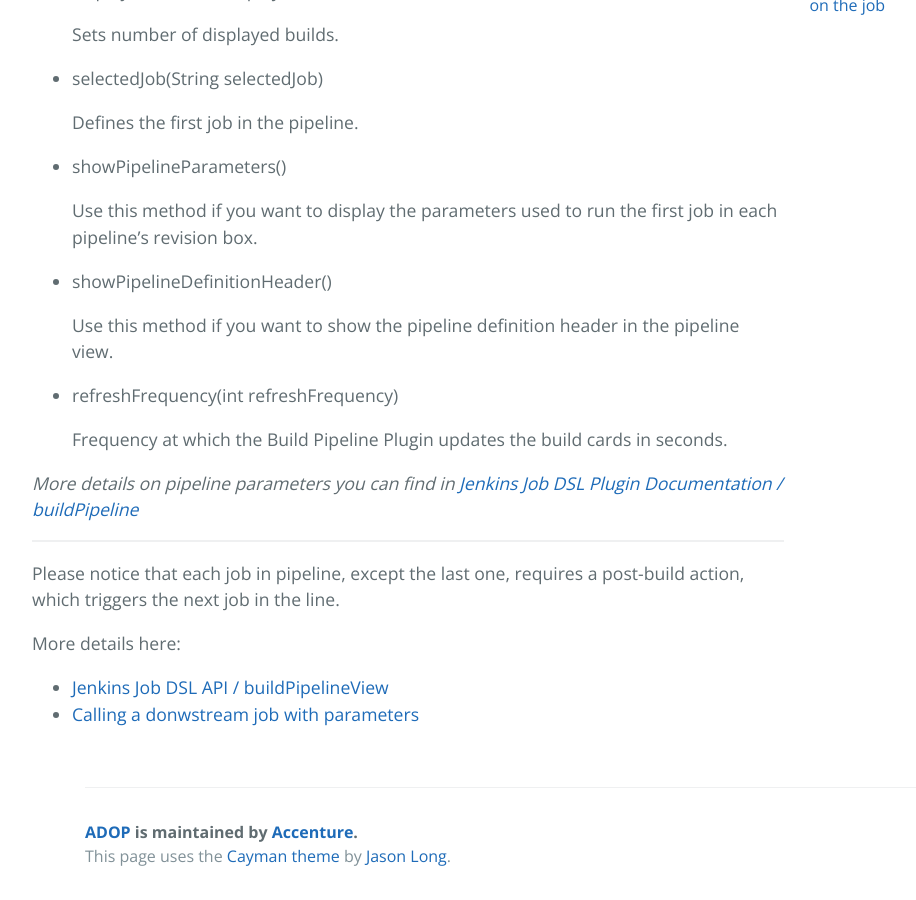
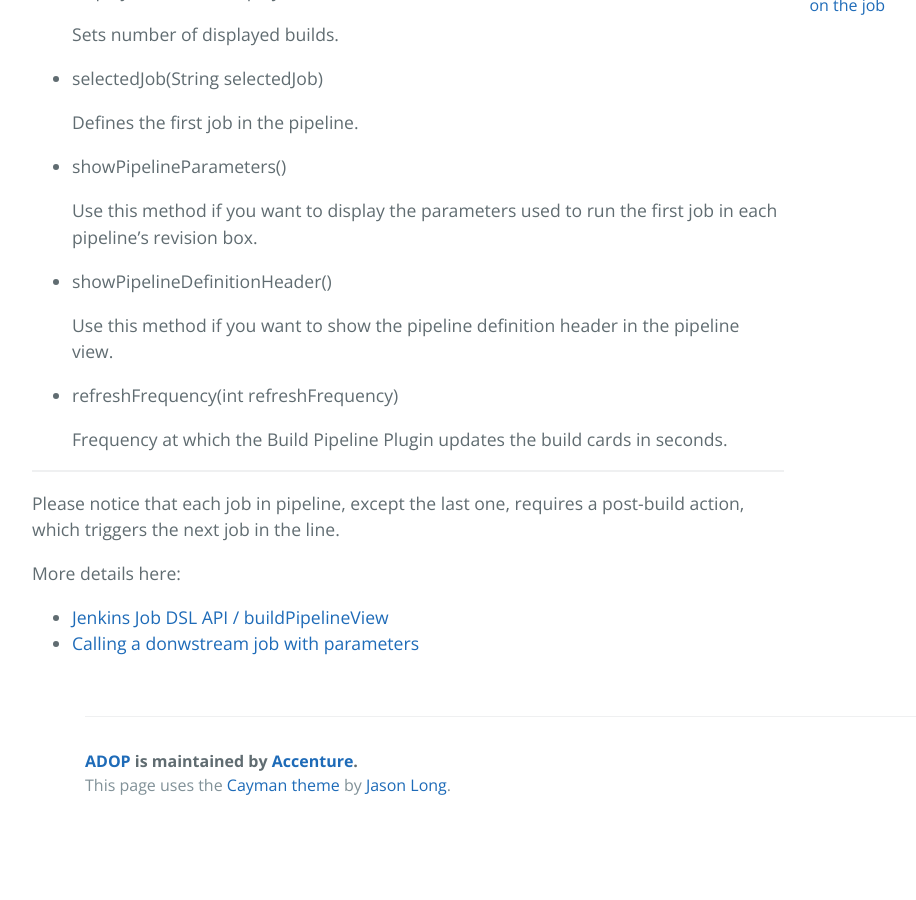
Before and after one commit to alexeymhv/adop-cartridges-cookbook, a Jekyll site: the page built from _docs/recipes/creating-pipeline-view.md, in a window 1280 px wide and 900 px high, scrolled down 990 px. Shown: the whole window, without its empty margins (139-1055 px from the left). Built offline with Jekyll 4.4.1, drawn with Linux system fonts in a browser that asks for light colours; after the commit the page ends 1819 px from its top, so only the background shows below that.

Commit message:
Update creating-pipeline-view.md

```diff
--- a/_docs/recipes/creating-pipeline-view.md
+++ b/_docs/recipes/creating-pipeline-view.md
@@ -53,8 +53,6 @@ pipelineView.with {
 
   Frequency at which the Build Pipeline Plugin updates the build cards in seconds.
 
-_More details on pipeline parameters you can find in [Jenkins Job DSL Plugin Documentation / buildPipeline](https://jenkinsci.github.io/job-dsl-plugin/#method/javaposse.jobdsl.dsl.views.NestedViewsContext.buildPipelineView)_
-
 ---
 
 Please notice that each job in pipeline, except the last one, requires a post-build action, which triggers the next job in the line.
```
